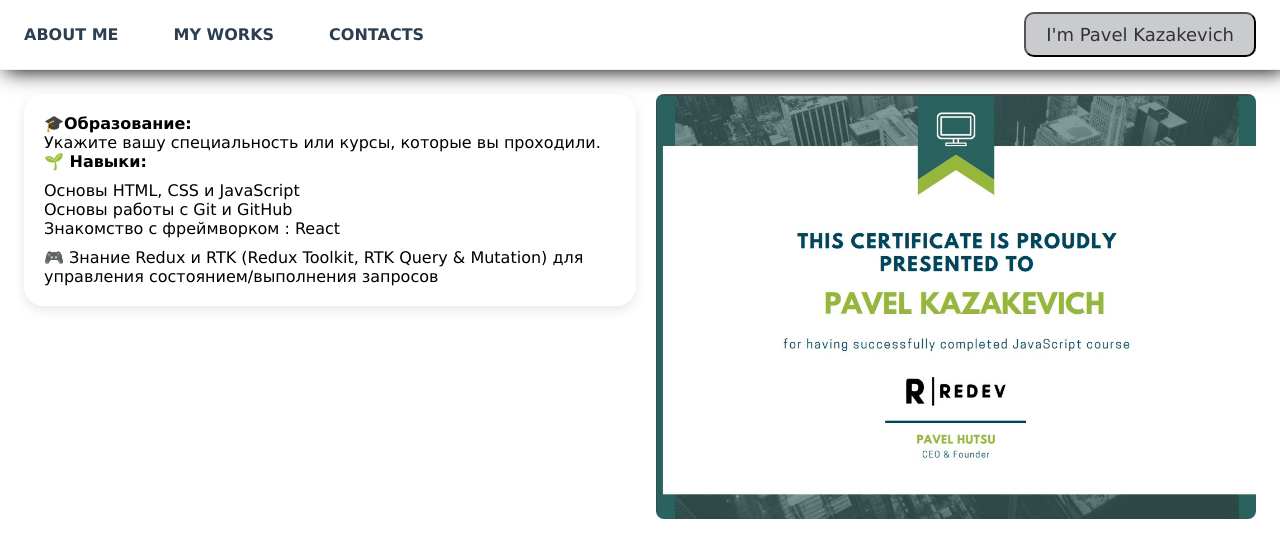
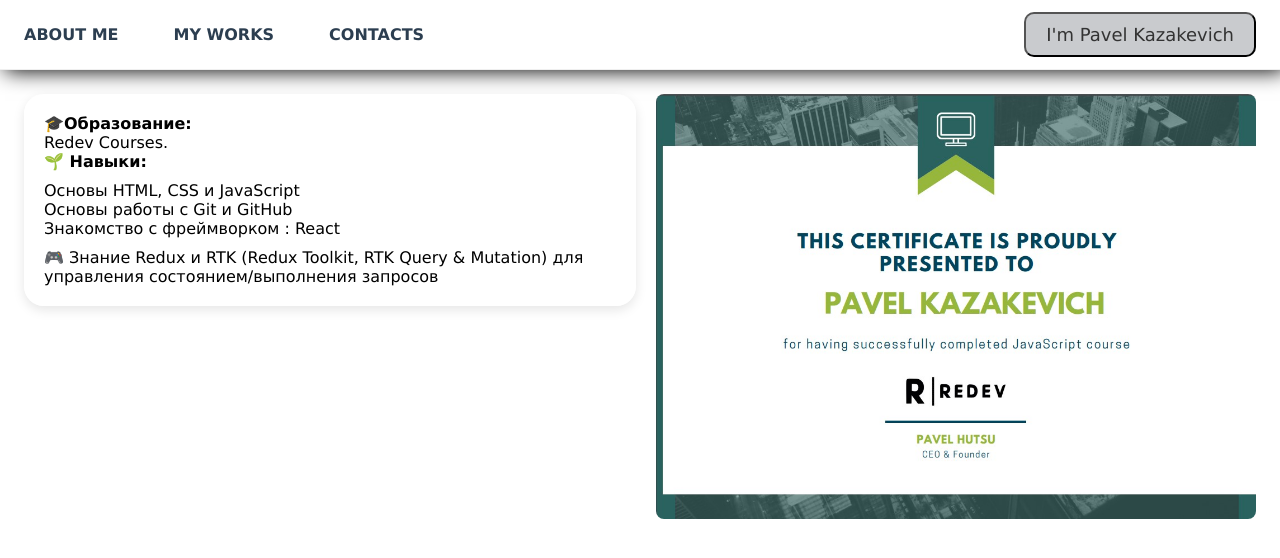
Before and after one commit to pablitodon/Portfolio, a React (Vite) app: page /about in a window 1280 px wide. Shown: the top 558 px of the page. Built offline with nearby package versions, Linux system fonts and the light colour scheme; a web font is replaced by a local one.

Commit message:
change about

```diff
--- a/src/components/About/About.tsx
+++ b/src/components/About/About.tsx
@@ -8,7 +8,7 @@ const About = () => {
         <section className={styles.about}>
             <div className={styles.containerText}>
                 <strong>🎓Образование:</strong>
-                <p>Укажите вашу специальность или курсы, которые вы проходили.</p>
+                <p>Redev Courses.</p>
                 <strong>🌱 Навыки:</strong>
                 <ul className={styles.list}>
                     <li>Основы HTML, CSS и JavaScript</li>
--- a/src/components/Header/styles.module.css
+++ b/src/components/Header/styles.module.css
@@ -17,15 +17,11 @@
 .link {
     color: #2c3e50;
     transition: color 0.3s ease, transform 0.3s ease;
-    /* Добавляем плавный переход для цвета и трансформации */
-    display: inline-block;
-    /* Для применения трансформаций важно использовать inline-block или block */
+
 }
 
 .link:hover {
-    transform-origin: center bottom;
-    color: aqua;
-    transform: rotateX(-90deg) translateY(100%);
+    transform: rotateY(+90deg) translateY(10%);
 }
 
 
```
